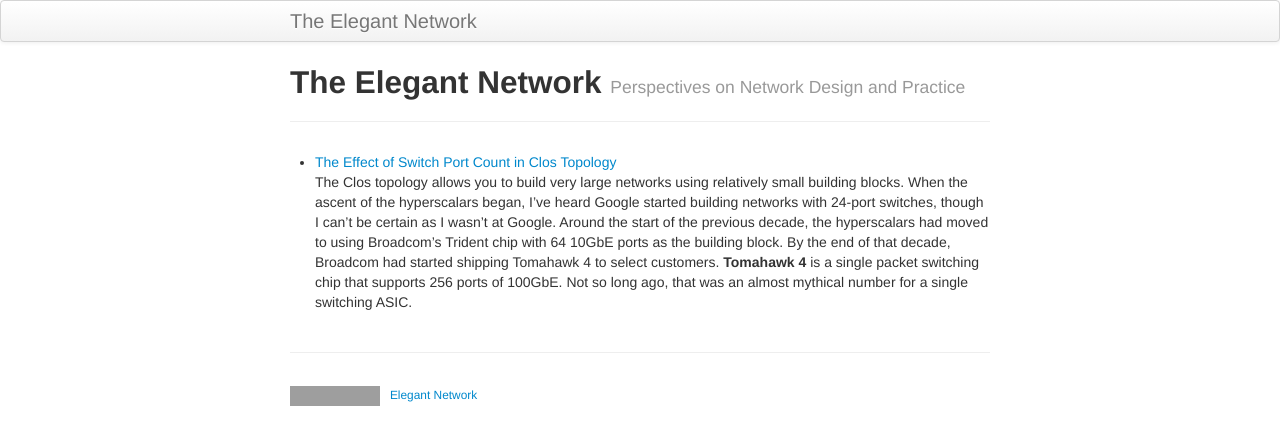
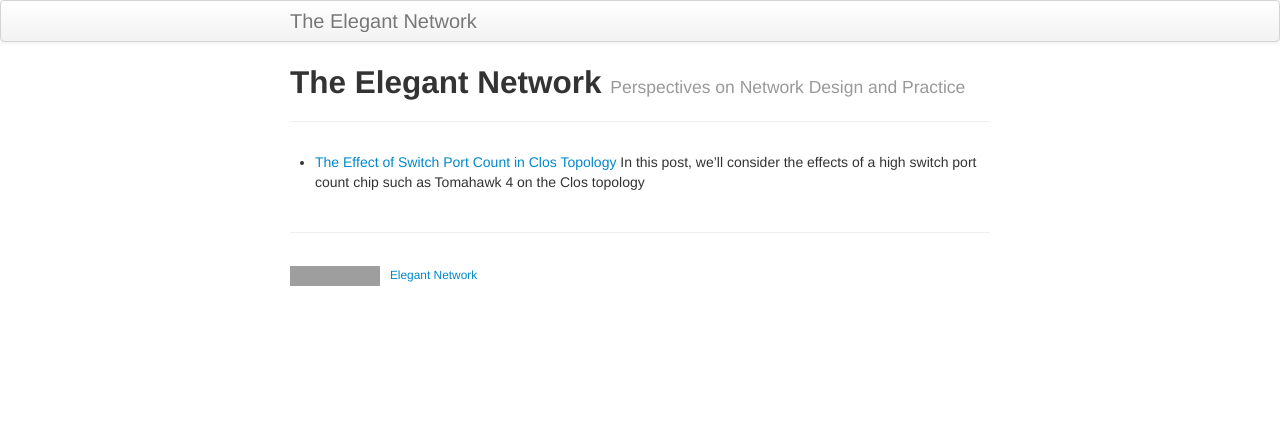
Before and after one commit to elegantnetwork/elegantnetwork.github.io, a Jekyll site: the page built from index.md, in a window 1280 px wide. Shown: the top 445 px of the page. Built offline with Jekyll 4.4.1, drawn with Linux system fonts in a browser that asks for light colours; Markdown is read by kramdown in place of the engine named in the settings; grey boxes are pictures that could not be loaded.

Commit message:
Adding appropriate excerpt

```diff
--- a/_posts/2020-01-30-Effect-of-Switch-Port-Count.md
+++ b/_posts/2020-01-30-Effect-of-Switch-Port-Count.md
@@ -3,7 +3,7 @@ layout: post
 comments: true
 author: ddutt
 title: The Effect of Switch Port Count in Clos Topology
-description: Is there a sweet spot for switch count in Clos Topologies
+excerpt: In this post, we’ll consider the effects of a high switch port count chip such as Tomahawk 4 on the Clos topology
 ---
 The Clos topology allows you to build very large networks using relatively small building blocks. When the ascent of the hyperscalars began, I’ve heard Google started building networks with 24-port switches, though I can’t be certain as I wasn’t at Google. Around the start of the previous decade, the hyperscalars had moved to using Broadcom’s Trident chip with 64 10GbE ports as the building block. By the end of that decade, Broadcom had started shipping Tomahawk 4 to select customers. **Tomahawk 4** is a single packet switching chip that supports 256 ports of 100GbE. Not so long ago, that was an almost mythical number for a single switching ASIC.
 
```
